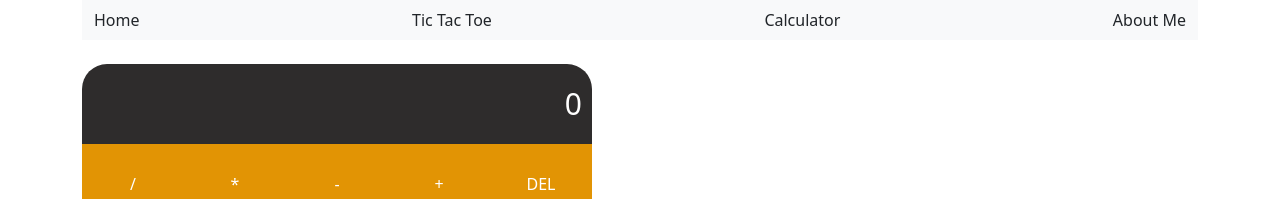
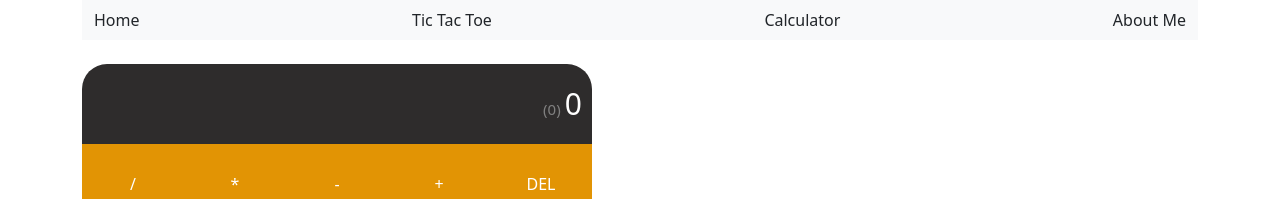
Before and after one commit to jrbderobles/ReactTictactoe, a React (Create React App) app: page /calculator in a window 1280 px wide. Shown: the top 199 px of the page. Built offline with nearby package versions, Linux system fonts and the light colour scheme.

Commit message:
Modified calculator display to include the evaluated expression

```diff
--- a/src/Applications/Calculator.css
+++ b/src/Applications/Calculator.css
@@ -13,7 +13,12 @@
   color: white;
 }
 
-.calculator-display p {
+.calculator-display .evaluated-expression {
+  font-size: 15px;
+  color: grey;
+}
+
+.calculator-display .expression {
   margin-right: 10px;
   font-size: 30px;
 }
--- a/src/Applications/Calculator.tsx
+++ b/src/Applications/Calculator.tsx
@@ -6,25 +6,27 @@ import CalculatorOperatorOrOperand from '../components/CalculatorOperatorOrOpera
 
 const Calculator: FC = () => {
   const [expression, setExpression] = useState<string>('0');
-  const [history, setHistory] = useState<{ values: boolean[] }[]>([{
-    values: Array(17).fill(false)
-  }]);
+  const [evaluatedExpression, setEvaluatedExpression] = useState<number>(0);
 
   const onNumberOrOperationClick = (i: string): void => {
     if (i === 'DEL') {
       setExpression('0');
+      setEvaluatedExpression(0);
       return;
     }
 
     if (expression === '0') {
       setExpression(i);
+      if (!isNaN(parseInt(i))) setEvaluatedExpression(parseInt(i));
       return;
     }
 
+    const expressonRegex = /(?:(?:^|[-+_*/])(?:\s*-?\d+(\.\d+)?(?:[eE][+-]?\d+)?\s*))+$/
+    let isValidExpression: boolean;
+
     if (i === '=') {
-      const expressonRegex = /(?:(?:^|[-+_*/])(?:\s*-?\d+(\.\d+)?(?:[eE][+-]?\d+)?\s*))+$/
-
-      if (expressonRegex.test(expression)) {
+      isValidExpression = expressonRegex.test(expression);
+      if (isValidExpression) {
         setExpression(evaluate(expression));
       } else {
         alert('Mathematical expression is invalid!');
@@ -33,6 +35,8 @@ const Calculator: FC = () => {
       return;
     }
 
+    isValidExpression = expressonRegex.test(expression + i);
+    if (isValidExpression) setEvaluatedExpression(evaluate(expression + i));
     setExpression(expression + i);
   };
 
@@ -49,7 +53,7 @@ const Calculator: FC = () => {
   return (
     <div>
       <div className='calculator-row calculator-top-edge'>
-        <CalculatorDisplay value={expression} />
+        <CalculatorDisplay evaluatedExpression={evaluatedExpression} expression={expression} />
       </div>
       <div className='calculator-row'>
         {renderOperatorOrOperand('/', 'calculator-operation')}
--- a/src/components/CalculatorDisplay.tsx
+++ b/src/components/CalculatorDisplay.tsx
@@ -3,13 +3,17 @@ import React, { FC } from 'react'
 import '../Applications/Calculator.css';
 
 interface CalculatorDisplayProps {
-  value: string
+  evaluatedExpression: number,
+  expression: string
 }
 
-const CalculatorDisplay: FC<CalculatorDisplayProps> = ({ value }) => {
+const CalculatorDisplay: FC<CalculatorDisplayProps> = ({ evaluatedExpression, expression }) => {
   return (
     <div className='calculator-display'>
-      <p>{value}</p>
+      <p>
+        <span className='evaluated-expression'>({evaluatedExpression})</span>&nbsp;
+        <span className='expression'>{expression}</span>
+      </p>
     </div>
   );
 }
```
